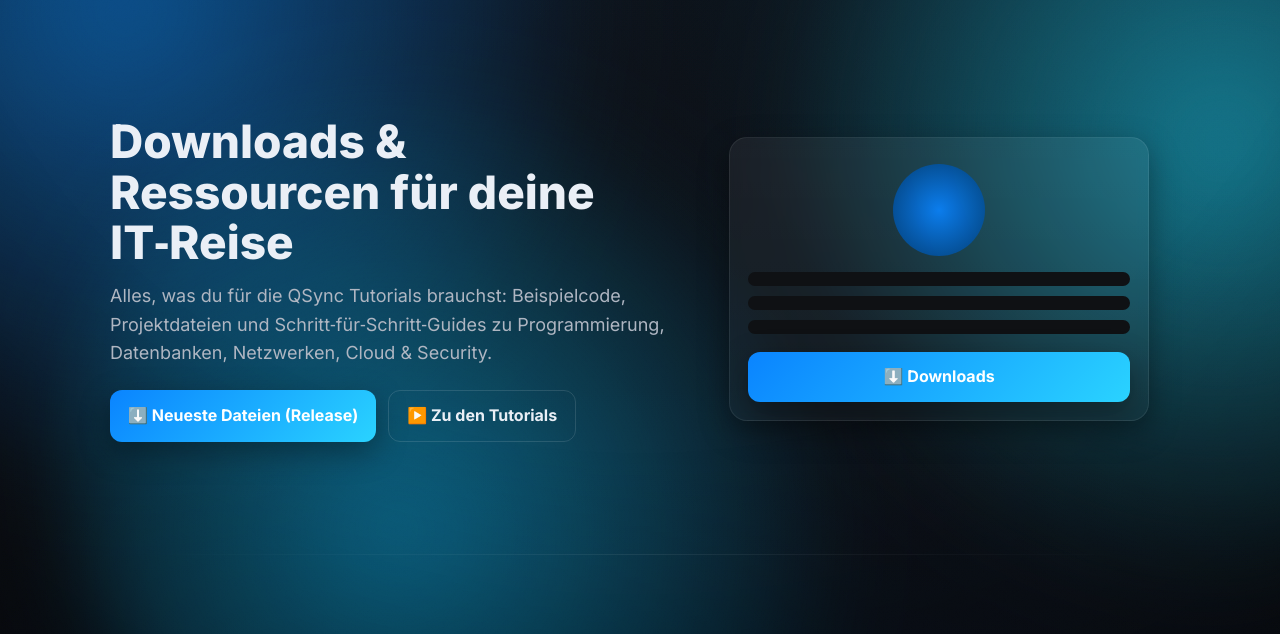
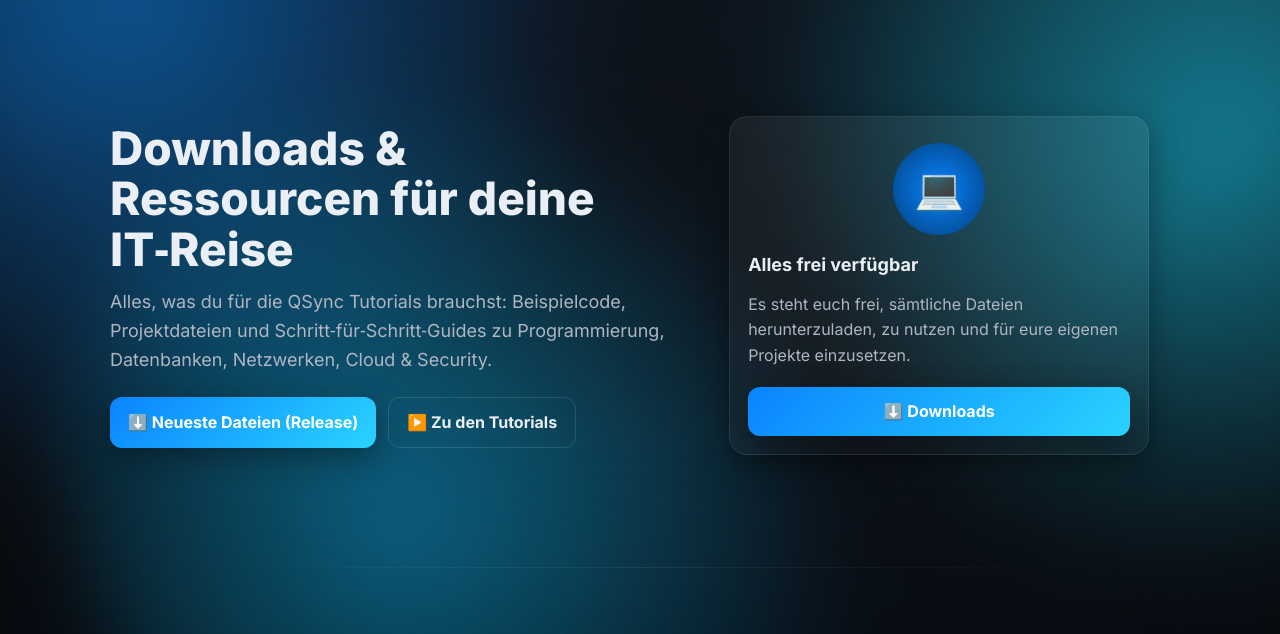
Before and after one commit to QuantaSync-Solutions/tutorial-files, a plain HTML site: page index.html in a window 1280 px wide. Shown: the part 166-800 px from the top of the page. Drawn offline with Linux system fonts and the light colour scheme.

Commit message:
Update index.html

```diff
--- a/index.html
+++ b/index.html
@@ -165,12 +165,26 @@
         <div aria-hidden="true">
           <!-- Minimal Feature-Card -->
           <div class="card" style="max-width:420px; margin:0 auto">
-            <div style="width:92px;height:92px;border-radius:50%; margin:8px auto 16px; background:radial-gradient(#0A84FF,#003e7a); opacity:.9;"></div>
-            <div style="height:14px;border-radius:8px;background:#0f1114;margin:10px 0"></div>
-            <div style="height:14px;border-radius:8px;background:#0f1114;margin:10px 0"></div>
-            <div style="height:14px;border-radius:8px;background:#0f1114;margin:10px 0 18px"></div>
-            <a class="btn btn-primary" href="#downloads" style="width:100%;justify-content:center">⬇️ Downloads</a>
+            <div style="
+            width:92px; height:92px; border-radius:50%;
+            margin:8px auto 16px;
+            background:radial-gradient(#0A84FF,#003e7a);
+            display:flex; align-items:center; justify-content:center;
+            font-size:40px; color:white;
+          ">
+            💻
           </div>
+
+          <!-- Kurzer Text -->
+          <h3>Alles frei verfügbar</h3>
+          <p style="color:var(--muted); margin:12px 0 18px;">
+            Es steht euch frei, sämtliche Dateien herunterzuladen, zu nutzen
+            und für eure eigenen Projekte einzusetzen.
+          </p>
+
+          <!-- Button -->
+          <a class="btn btn-primary" href="#downloads" style="width:100%;justify-content:center">⬇️ Downloads</a>
+        </div>
         </div>
       </div>
     </div>
```
